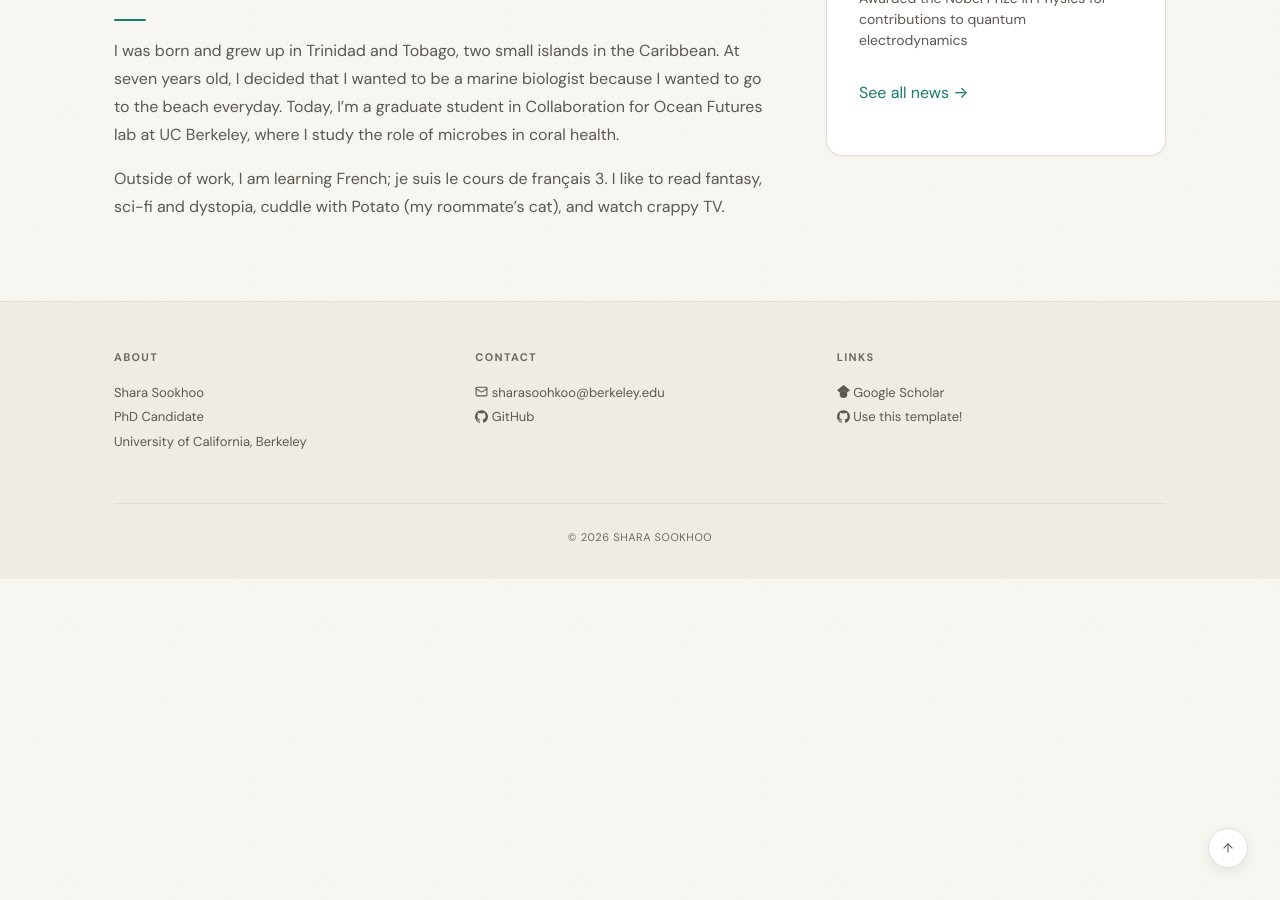
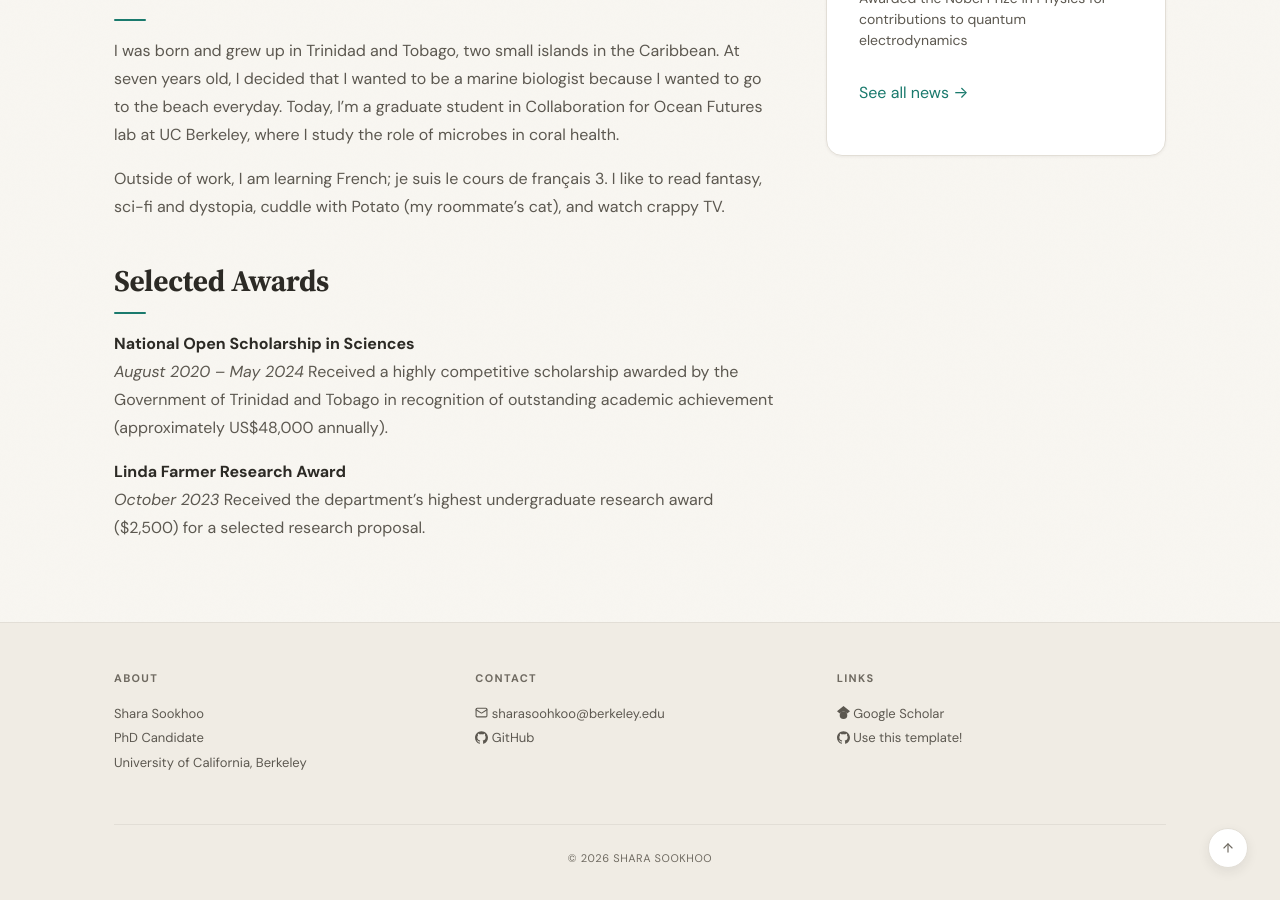
Before and after one commit to sharasookhoo/sharasookhoo.github.io, a Jekyll site: the page built from _pages/home.md, in a window 1280 px wide and 900 px high, scrolled down 919 px. Built offline with Jekyll 4.4.1, drawn with Linux system fonts in a browser that asks for light colours.

Commit message:
Update home.md

```diff
--- a/_pages/home.md
+++ b/_pages/home.md
@@ -44,3 +44,12 @@ I am interested in the role of viruses in coral health and disease. Viruses are
 I was born and grew up in Trinidad and Tobago, two small islands in the Caribbean. At seven years old, I decided that I wanted to be a marine biologist because I wanted to go to the beach everyday. Today, I'm a graduate student in Collaboration for Ocean Futures lab at UC Berkeley, where I study the role of microbes in coral health.
 
 Outside of work, I am learning French; je suis le cours de français 3. I like to read fantasy, sci-fi and dystopia, cuddle with Potato (my roommate's cat), and watch crappy TV.
+
+## Selected Awards
+**National Open Scholarship in Sciences**
+*August 2020 – May 2024*
+Received a highly competitive scholarship awarded by the Government of Trinidad and Tobago in recognition of outstanding academic achievement (approximately US$48,000 annually).
+
+**Linda Farmer Research Award**
+*October 2023*
+Received the department's highest undergraduate research award ($2,500) for a selected research proposal.
```
